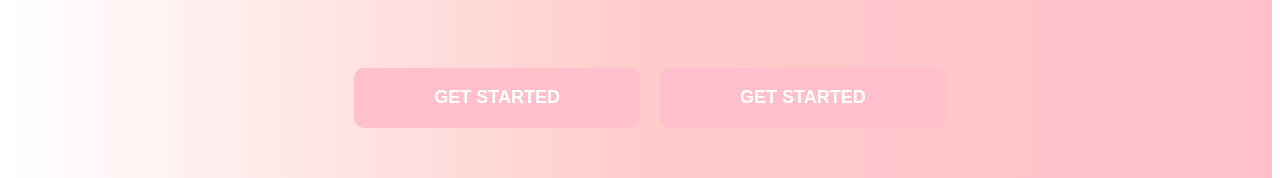
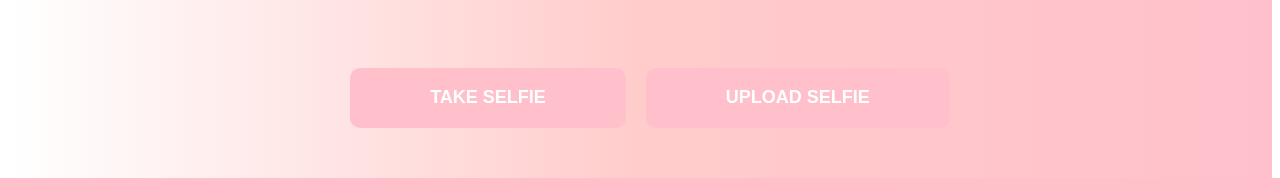
Before and after one commit to Boteina-jbel/Face-detection-app, a React (Create React App) app in the folder frontend/: page /guidelines in a window 1280 px wide. Shown: the part 477-655 px from the top of the page. Built offline with nearby package versions, Linux system fonts and the light colour scheme.

Commit message:
save devs

```diff
--- a/frontend/src/Components/SelfieGuidelines.js
+++ b/frontend/src/Components/SelfieGuidelines.js
@@ -12,8 +12,8 @@ const SelfieGuidelines = () => {
                     <li>Use the front-facing camera and minimize shadows</li>
                     <li>Center entire face and have a neutral expression</li>
                 </ul>
-                <button className="button">GET STARTED</button>
-                <button className="button">GET STARTED</button>
+                <button className="button">TAKE SELFIE</button>
+                <button className="button">UPLOAD SELFIE</button>
             </div>
         </div>
     );
```
Also changed, not shown: 11 other files (tests, documents, lock files or other folders).
